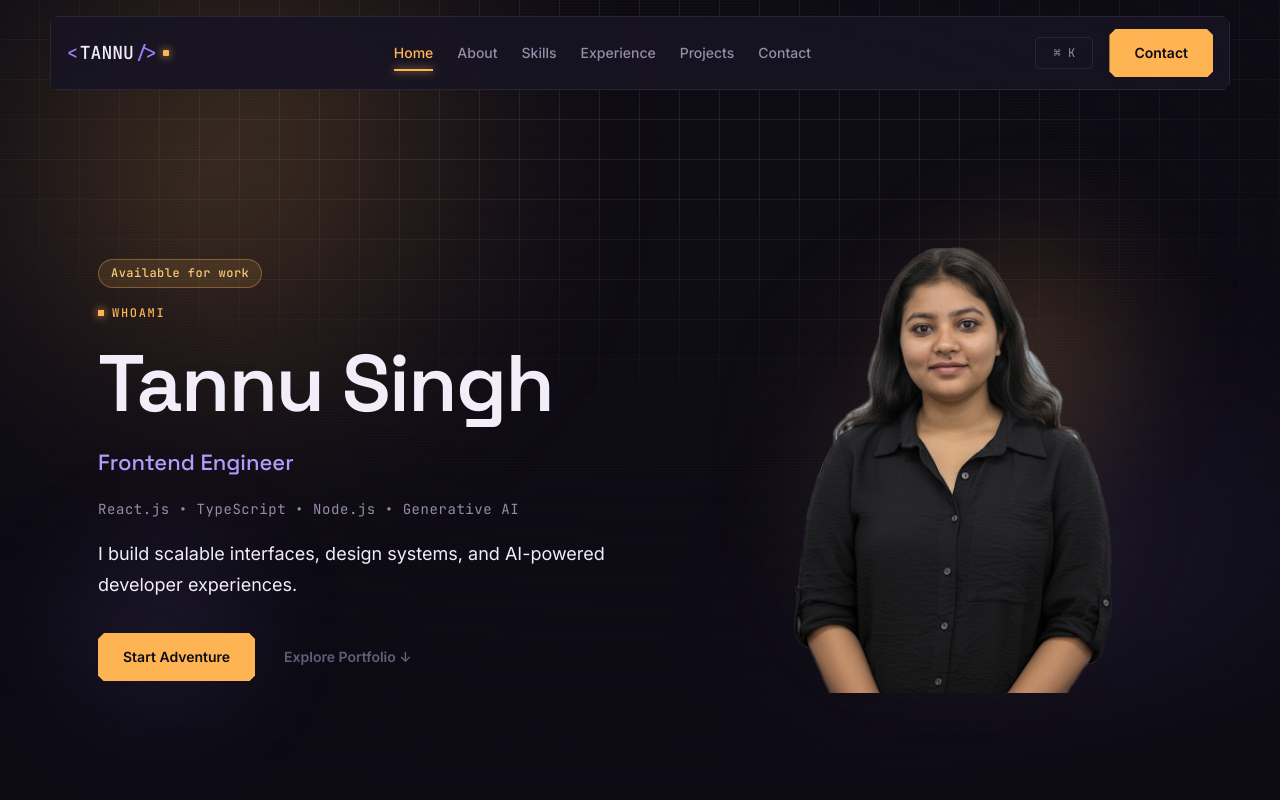
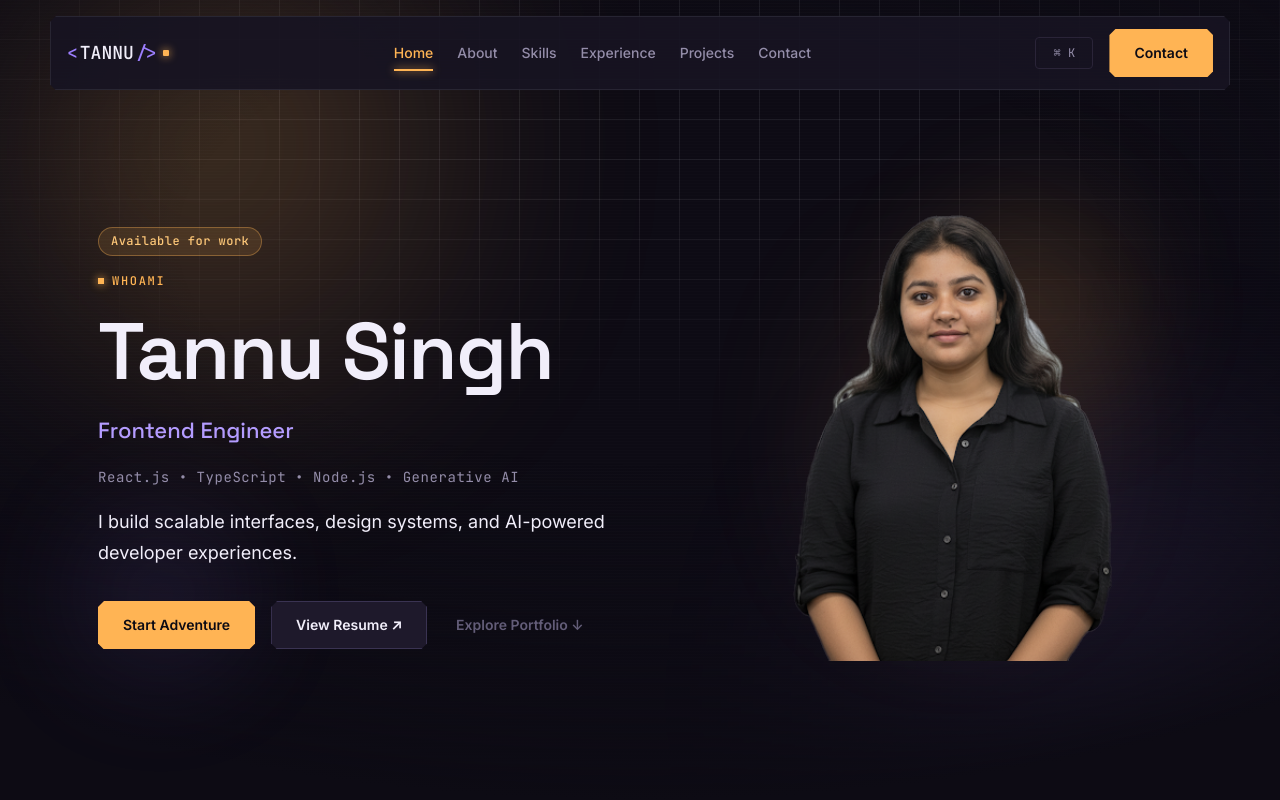
Before and after one commit to Tannu12344/portfolio, a React (Vite) app: page / in a window 1280 px wide. Shown: the top 800 px of the page. Built offline with nearby package versions, Linux system fonts and the light colour scheme.

Commit message:
feat: add resume to hero

```diff
--- a/src/App.jsx
+++ b/src/App.jsx
@@ -1,35 +1,39 @@
 import { AmbientBackground } from '@/components/AmbientBackground/AmbientBackground';
 import { Navigation } from '@/components/Navigation/Navigation';
 import { Footer } from '@/components/Footer/Footer';
+
 import { Hero } from '@/sections/Hero/Hero';
 import { About } from '@/sections/About/About';
 import { Skills } from '@/sections/Skills/Skills';
 import { Experience } from '@/sections/Experience/Experience';
 import { Projects } from '@/sections/Projects/Projects';
 import { Contact } from '@/sections/Contact/Contact';
+
 import { DeveloperWorld } from '@/features/developer-world/DeveloperWorld';
-import { CommandPalette } from '@/features/command-palette/CommandPalette';
-/**
- * Foundation-phase page composition. Sections render static, data-driven
- * content. Interactive features (skill tree, project explorer, command
- * palette, "Developer World", etc.) are deliberately out of scope here
- * and will be layered in from src/features in later phases.
- */
+
 export default function App() {
   return (
     <>
       <AmbientBackground />
+
       <Navigation />
-      <CommandPalette />
+
       <main>
         <Hero />
+
         <DeveloperWorld />
+
         <About />
+
         <Skills />
+
         <Experience />
+
         <Projects />
+
         <Contact />
       </main>
+
       <Footer />
     </>
   );
--- a/src/sections/Hero/Hero.jsx
+++ b/src/sections/Hero/Hero.jsx
@@ -96,6 +96,7 @@ export function Hero() {
               variants={fadeInUp}
               className={styles.actions}
             >
+              {/* Start Adventure */}
               <span className={styles.ctaPrimaryWrap}>
                 <Button
                   type="button"
@@ -108,6 +109,19 @@ export function Hero() {
                 </Button>
               </span>
 
+              {/* View Resume */}
+              <Button
+                as="a"
+                href={profile.resumeUrl}
+                target="_blank"
+                rel="noreferrer"
+                variant="secondary"
+                disabled={transitioning}
+              >
+                View Resume ↗
+              </Button>
+
+              {/* Explore Portfolio */}
               <Button
                 type="button"
                 variant="ghost"
```
Also changed, not shown: 1 other file (tests, documents, lock files or other folders).
